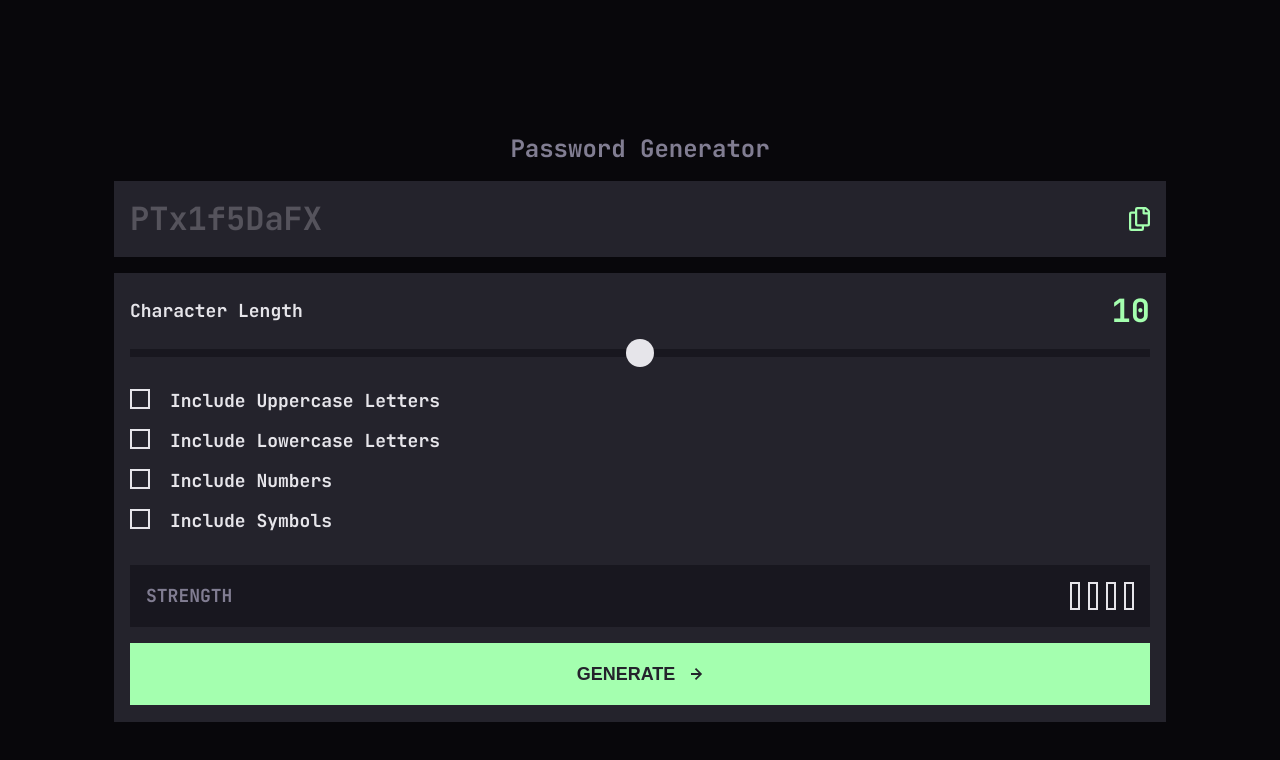
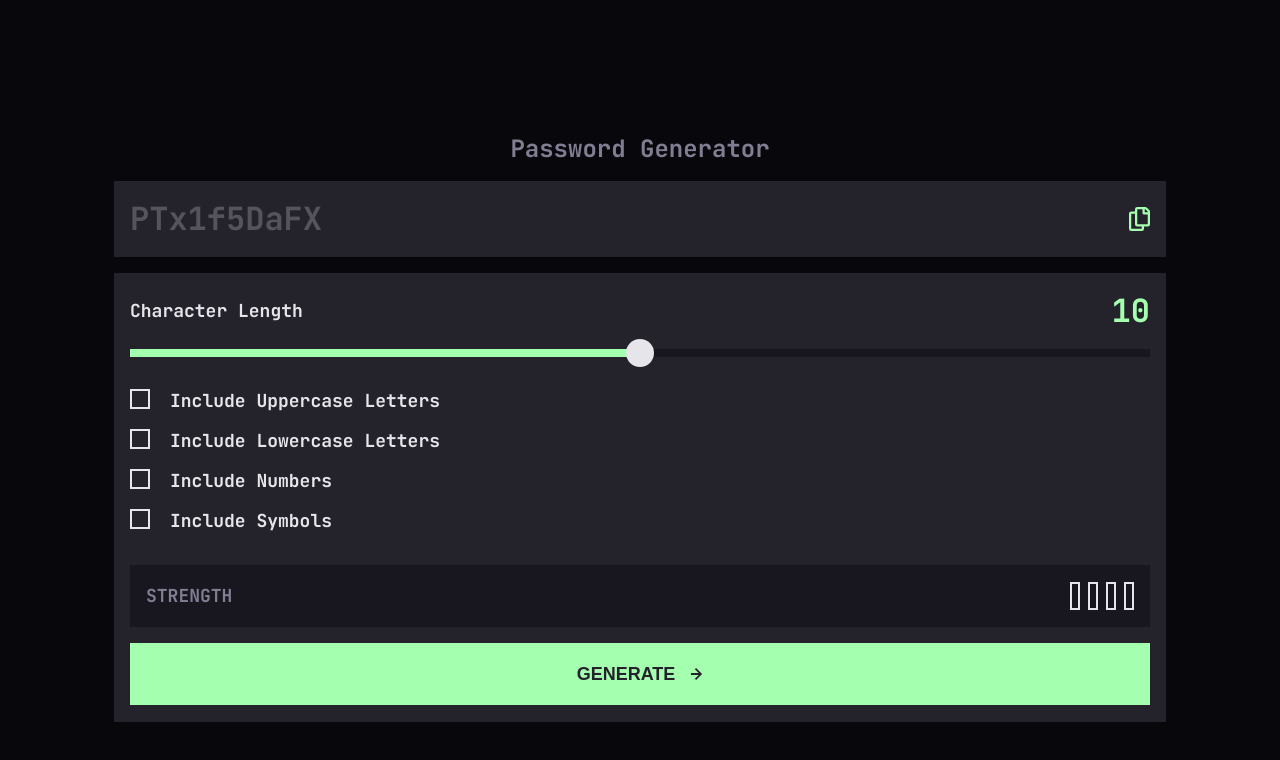
Before and after one commit to Zuzuu1992/Password-Generator-App, a React (Vite) app: page / in a window 1280 px wide. Shown: the top 760 px of the page. Built offline with nearby package versions, Linux system fonts and the light colour scheme.

Commit message:
feat:add scroll green line functionality

```diff
--- a/src/App.css
+++ b/src/App.css
@@ -58,6 +58,7 @@ h1 {
   flex-direction: column;
   background-color: #24232c;
   padding: 17px 16px;
+  /* position: relative; */
 }
 
 .roller-info {
@@ -80,11 +81,17 @@ h1 {
   line-height: 32px;
   color: #a4ffaf;
 }
-
+.range-box {
+  display: flex;
+  flex-direction: column;
+  position: relative;
+  width: 100%;
+}
 .roller {
   appearance: none;
   background-color: #18171f;
   height: 8px;
+  /* position: relative; */
 }
 
 .roller::-webkit-slider-thumb {
@@ -94,7 +101,18 @@ h1 {
   background-color: #e6e5ea;
   border-radius: 50%;
   cursor: pointer;
+  z-index: 3;
+  position: relative;
   /* transition: all 0.2s; */
+}
+
+.green-line {
+  position: absolute;
+  top: 0;
+  left: 0;
+  background-color: #a4ffaf;
+  height: 8px;
+  width: 50%;
 }
 
 .roller::-webkit-slider-thumb:active,
--- a/src/App.jsx
+++ b/src/App.jsx
@@ -52,6 +52,10 @@ function App() {
     }
   };
 
+  // const changeGreenLine = (passwordLength) => {
+  //   return ((passwordLength - 5) / 10) * 100;
+  // };
+
   return (
     <>
       <div className="container">
@@ -68,6 +72,7 @@ function App() {
             <p>Character Length</p>
             <p className="numb">{passwordLength}</p>
           </div>
+          <div className="range-box">
             <input
               type="range"
               min="0"
@@ -76,6 +81,11 @@ function App() {
               defaultValue={passwordLength}
               onChange={(event) => setPasswordLength(event.currentTarget.value)}
             ></input>
+            <div
+              className="green-line"
+              style={{ width: `${passwordLength * 5}% ` }}
+            ></div>
+          </div>
           <div className="checks">
             <div className="check">
               <input
```
Lines whose indentation alone changed are shown as unchanged.
